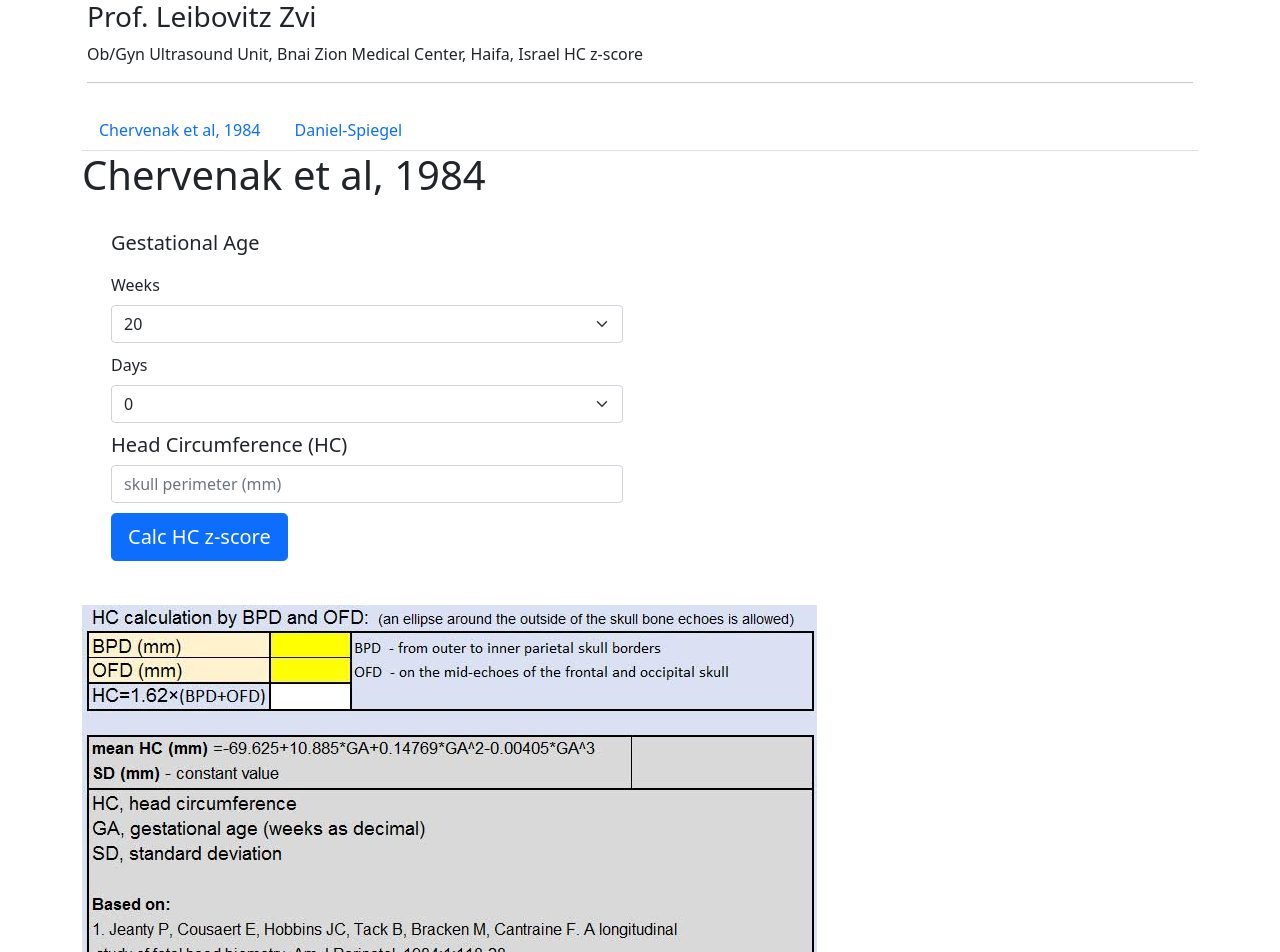
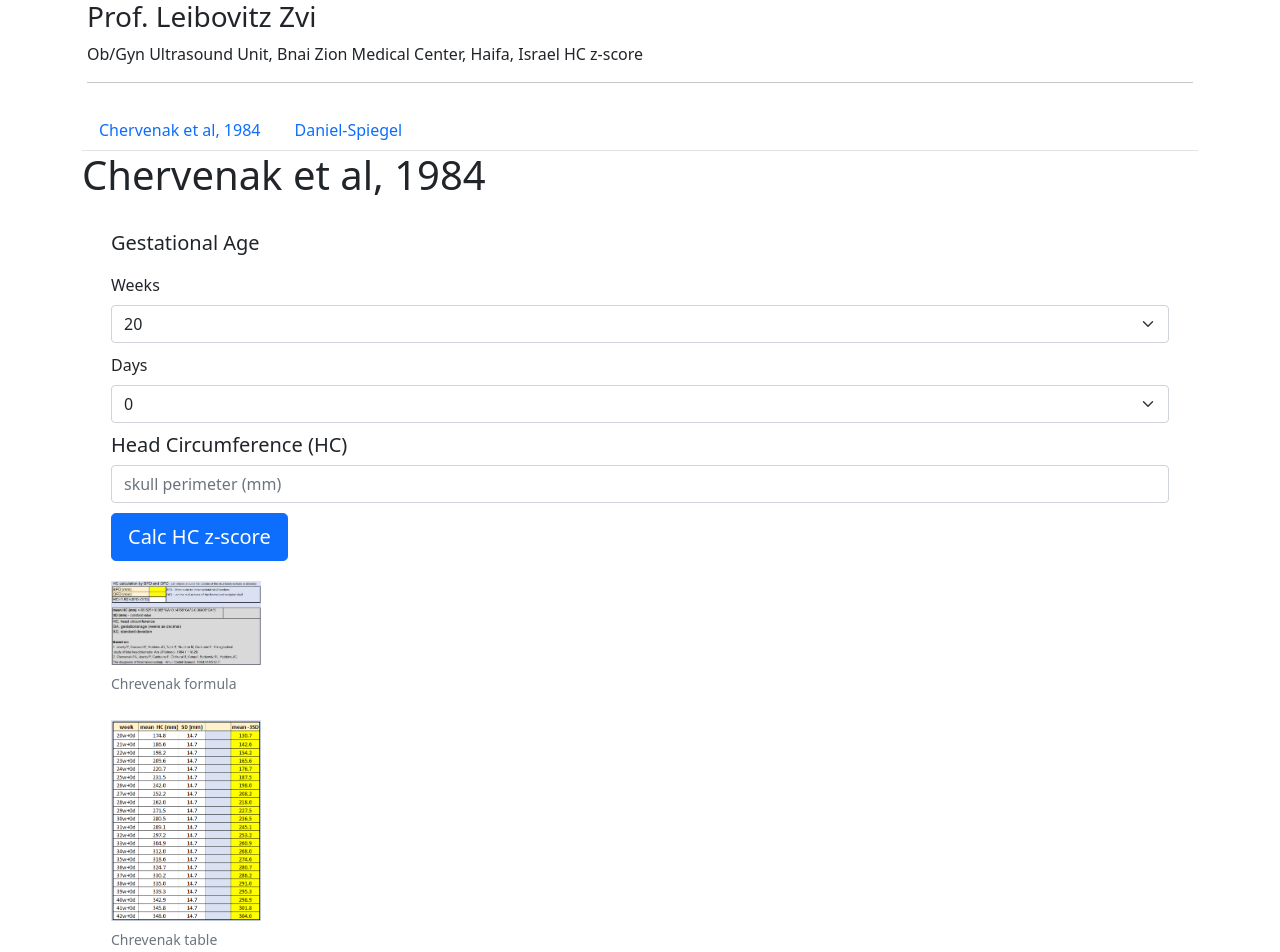
Before and after one commit to leassaf/zvi, a React (Create React App) app: page / in a window 1280 px wide. Shown: the top 952 px of the page. Built offline with nearby package versions, Linux system fonts and the light colour scheme.

Commit message:
use one Col and Figure

```diff
--- a/src/Chervenak.js
+++ b/src/Chervenak.js
@@ -1,3 +1,4 @@
+import { Container, Row, Col, Figure } from "react-bootstrap";
 import FormCalc from "./FormCalc";
 import img1 from "./Chrevenak/Chrevenak_hc_z_score_formula1.jpg";
 import img2 from "./Chrevenak/Chrevenak_hc_z_score_table.png";
@@ -7,12 +8,24 @@ export default function Chervenak() {
     <div>
       <h1>Chervenak et al, 1984</h1>
       <FormCalc />
-      <br></br>
-      <img src={img1} className="" alt="Chrevenak_hc_z_score_formula1" />
-      <div>
-        <br />
-      </div>
-      <img src={img2} className="" alt="Chrevenak_hc_z_score_table" />
+      <Container>
+        <Row>
+          <Col>
+            <Figure>
+              <Figure.Image width={150} alt="Chrevenak formula" src={img1} />
+              <Figure.Caption>Chrevenak formula</Figure.Caption>
+            </Figure>
+          </Col>
+        </Row>
+        <Row>
+          <Col>
+            <Figure>
+              <Figure.Image width={150} alt="Chrevenak table" src={img2} />
+              <Figure.Caption>Chrevenak table</Figure.Caption>
+            </Figure>
+          </Col>
+        </Row>
+      </Container>
     </div>
   );
 }
--- a/src/FormCalc.js
+++ b/src/FormCalc.js
@@ -66,7 +66,6 @@ export default function FormCalc() {
             <Col>
               <h5>Gestational Age</h5>
             </Col>
-            <Col></Col>
           </Row>
           <Row>
             <Col>
@@ -100,7 +99,6 @@ export default function FormCalc() {
                 <option value="41">42</option>
               </Form.Select>
             </Col>
-            <Col></Col>
           </Row>
           <Row>
             <Col>
@@ -115,7 +113,6 @@ export default function FormCalc() {
                 <option value="6">6</option>
               </Form.Select>
             </Col>
-            <Col></Col>
           </Row>
           <Row>
             <Col>
@@ -128,7 +125,6 @@ export default function FormCalc() {
                 placeholder="skull perimeter (mm)"
               />
             </Col>
-            <Col></Col>
           </Row>
           <Row>
             <Col>
@@ -136,7 +132,6 @@ export default function FormCalc() {
                 Calc HC z-score
               </Button>
             </Col>
-            <Col></Col>
           </Row>
           <Row>
             <Col>
@@ -156,7 +151,6 @@ export default function FormCalc() {
                 ></AlertMessage>
               ) : null}
             </Col>
-            <Col></Col>
           </Row>
         </Container>
       </Form>
```
